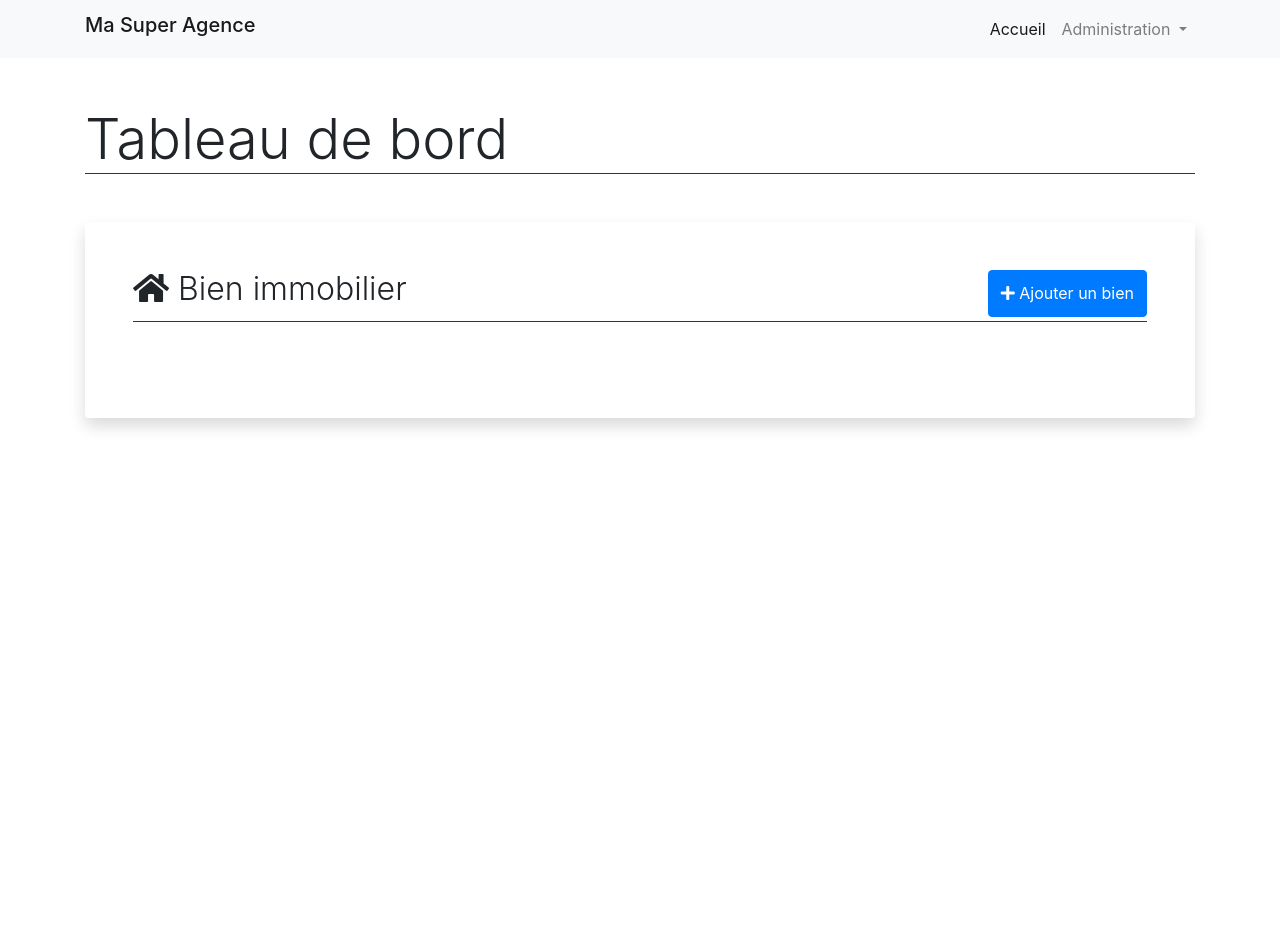
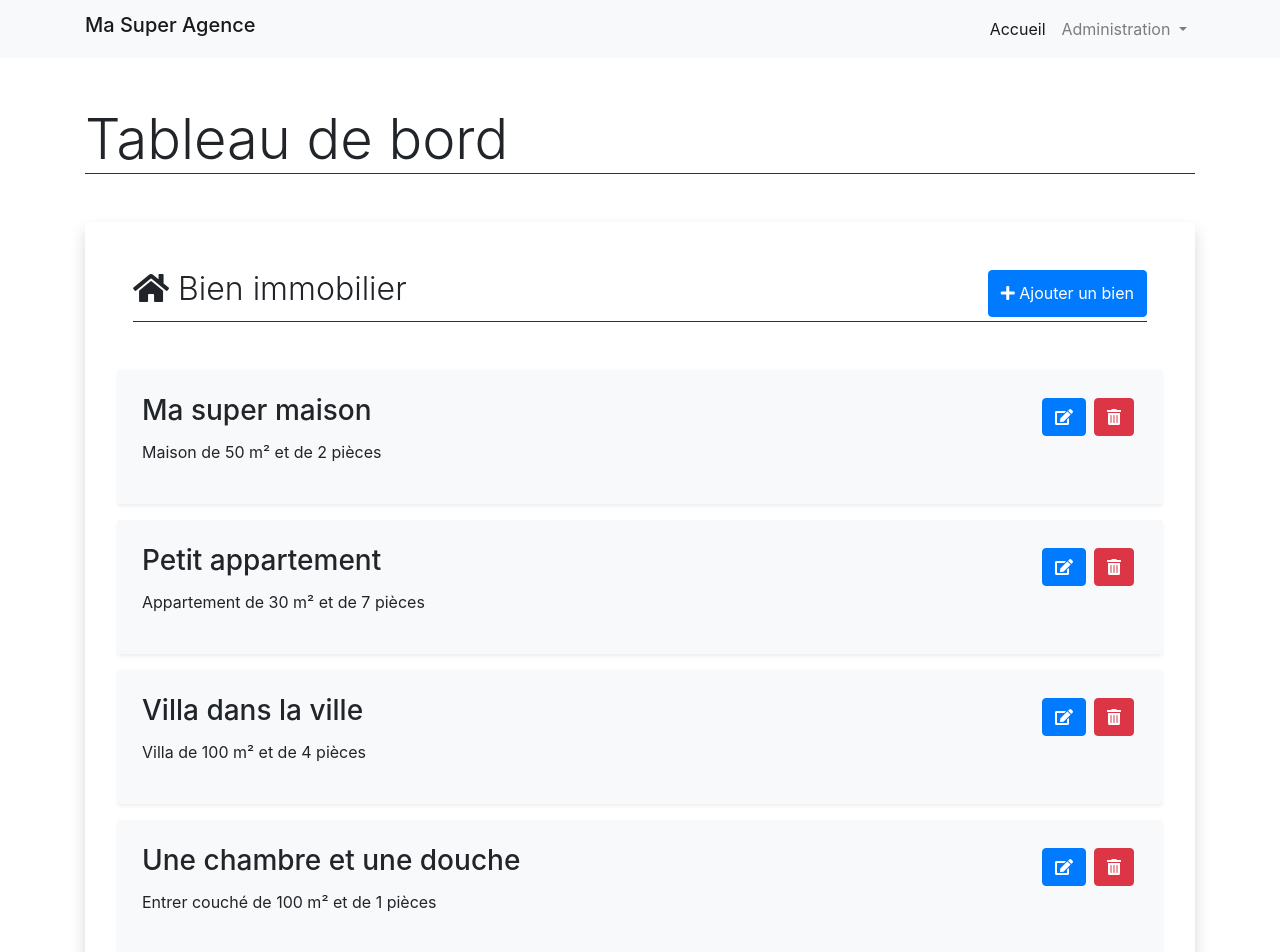
Before and after one commit to soulmouctar/ang_immo, an Angular app: page /admin/dashboard in a window 1280 px wide. Shown: the top 952 px of the page. Before the commit the page ends 800 px from the top, so only its background shows below. Built offline with nearby package versions, Linux system fonts and the light colour scheme.

Commit message:
ajout de la possibilté de reinitialiser le formulaire

```diff
--- a/src/app/admin/admin-properties/admin-properties.component.html
+++ b/src/app/admin/admin-properties/admin-properties.component.html
@@ -2,15 +2,25 @@
    <div class="row">
      <div class="col-12 d-flex">
        <h2 class="font-weight-light" > <i class="fas fa-home"></i> Bien immobilier</h2>
-       <button class="btn btn-primary ml-auto" type="button" data-toggle="modal" data-target="#propertiesFormModal"> <i class="fas fa-plus"></i> Ajouter un bien </button>
+       <button class="btn btn-primary ml-auto" type="button" (click)="resetForm()" data-toggle="modal" data-target="#propertiesFormModal"> <i class="fas fa-plus"></i> Ajouter un bien </button>
      </div>
    </div>
-   <hr class="mt-1 mb-5 bg-dark">
-   <div class="row">
+    <hr class="mt-1 mb-5 bg-dark">
+    <div class="row">
+      <div *ngFor="let property of properties" class="col-12 shadow-sm p-4 mb-3 bg-light">
+        <div class="d-flex">
+          <h3 class="font-wight-normal"> {{property?.title}} </h3>
+          <div class="ml-auto">
+            <button class="btn btn-primary m-1"> <i class="fas fa-edit"></i></button>
+            <button class="btn btn-danger m-1"> <i class="fas fa-trash-alt"></i></button>
+          </div>
+        </div>
+        <P> {{ property.category }} de {{ property.surface }} m²  et de {{ property.rooms }} pièces </P>
+      </div>
+    </div>
 
-   </div>
 </div>
-
+<!-- Le modal -->
 <div class="modal fade" id="propertiesFormModal" data-backdrop="static" data-keyboard="false" tabindex="-1" aria-labelledby="staticBackdropLabel" aria-hidden="true">
   <div class="modal-dialog">
     <form [formGroup]="propertiesForm" (ngSubmit)="onSubmitPropertiesForm()" >
--- a/src/app/admin/admin-properties/admin-properties.component.ts
+++ b/src/app/admin/admin-properties/admin-properties.component.ts
@@ -1,6 +1,8 @@
 import { Component, OnInit } from '@angular/core';
 import { NgForm, FormBuilder, FormGroup, Validators } from '@angular/forms';
+import { Subscription } from 'rxjs';
 import { PropertiesService } from 'src/app/services/properties.service';
+import * as $ from 'jquery'
 
 @Component({
   selector: 'app-admin-properties',
@@ -10,6 +12,8 @@ import { PropertiesService } from 'src/app/services/properties.service';
 export class AdminPropertiesComponent implements OnInit {
 
   propertiesForm: FormGroup;
+  propertiesSubscription: Subscription;
+  properties:any[] = [];
 
   constructor(
     private formBuiler: FormBuilder,
@@ -17,7 +21,13 @@ export class AdminPropertiesComponent implements OnInit {
     ) { }
 
   ngOnInit(): void {
-    this.initPropertiesForm()
+    this.initPropertiesForm();
+    this.propertiesService.propertiesSubject.subscribe(
+      (data)=> {
+        this.properties = data;
+      }
+    );
+    this.propertiesService.emitProperties();
   }
 
   initPropertiesForm(){
@@ -33,9 +43,12 @@ export class AdminPropertiesComponent implements OnInit {
 
   onSubmitPropertiesForm(){
     const newProperty = this.propertiesForm.value
-
-    //console.log(this.propertiesForm.value)
+    this.propertiesService.createProperties(newProperty)
+    console.log(this.propertiesService.properties)
   }
 
+  resetForm(){
+    this.propertiesForm.reset();
+  }
 
 }
--- a/src/app/services/properties.service.ts
+++ b/src/app/services/properties.service.ts
@@ -13,16 +13,29 @@ export class PropertiesService {
     {
       title : 'Ma super maison',
       category : 'Maison',
+      surface : 50,
+      rooms : 2,
       sold : true
     },
     {
       title : 'Petit appartement ',
       category : 'Appartement',
+      surface : 30,
+      rooms : 7,
       sold : false
     },
     {
       title : 'Villa dans la ville',
       category : 'Villa',
+      surface : 100,
+      rooms : 4,
+      sold : true
+    },
+    {
+      title : 'Une chambre et une douche',
+      category : 'Entrer couché',
+      surface : 100,
+      rooms : 1,
       sold : true
     }
 
```
